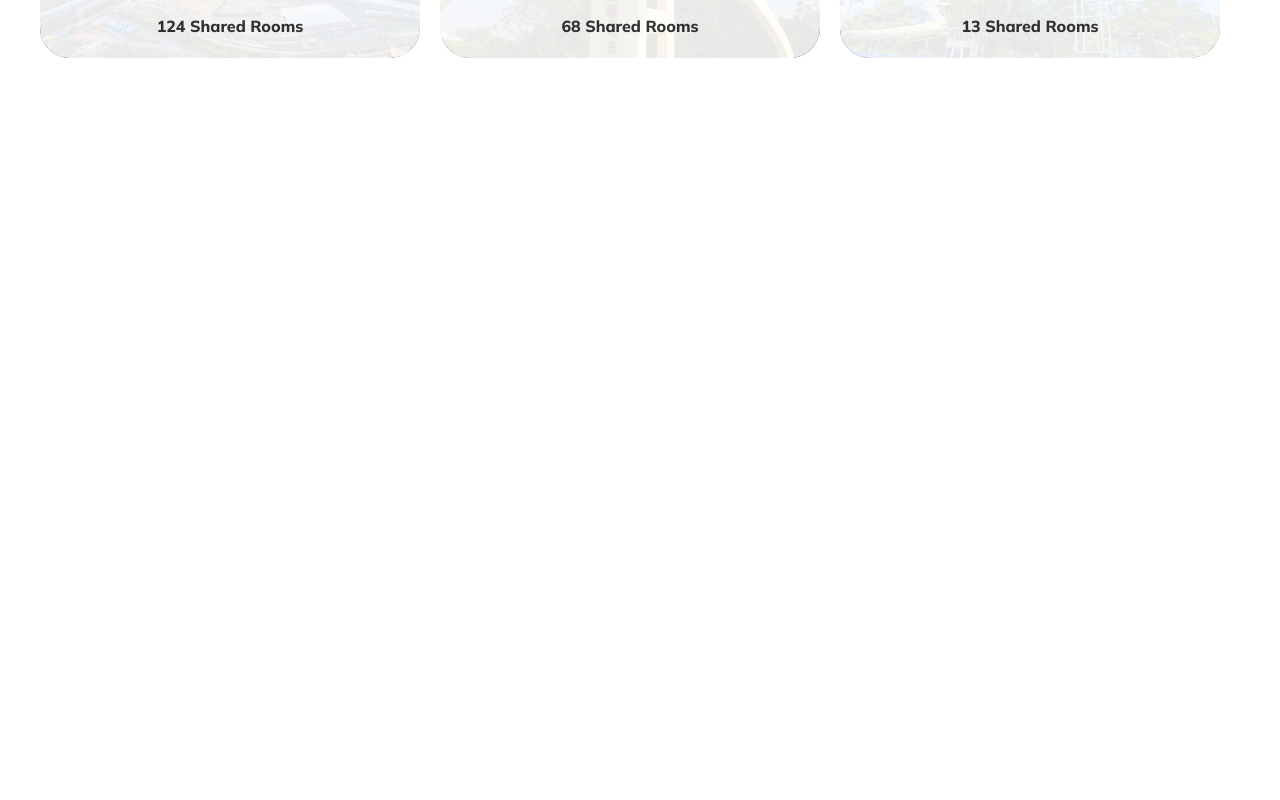
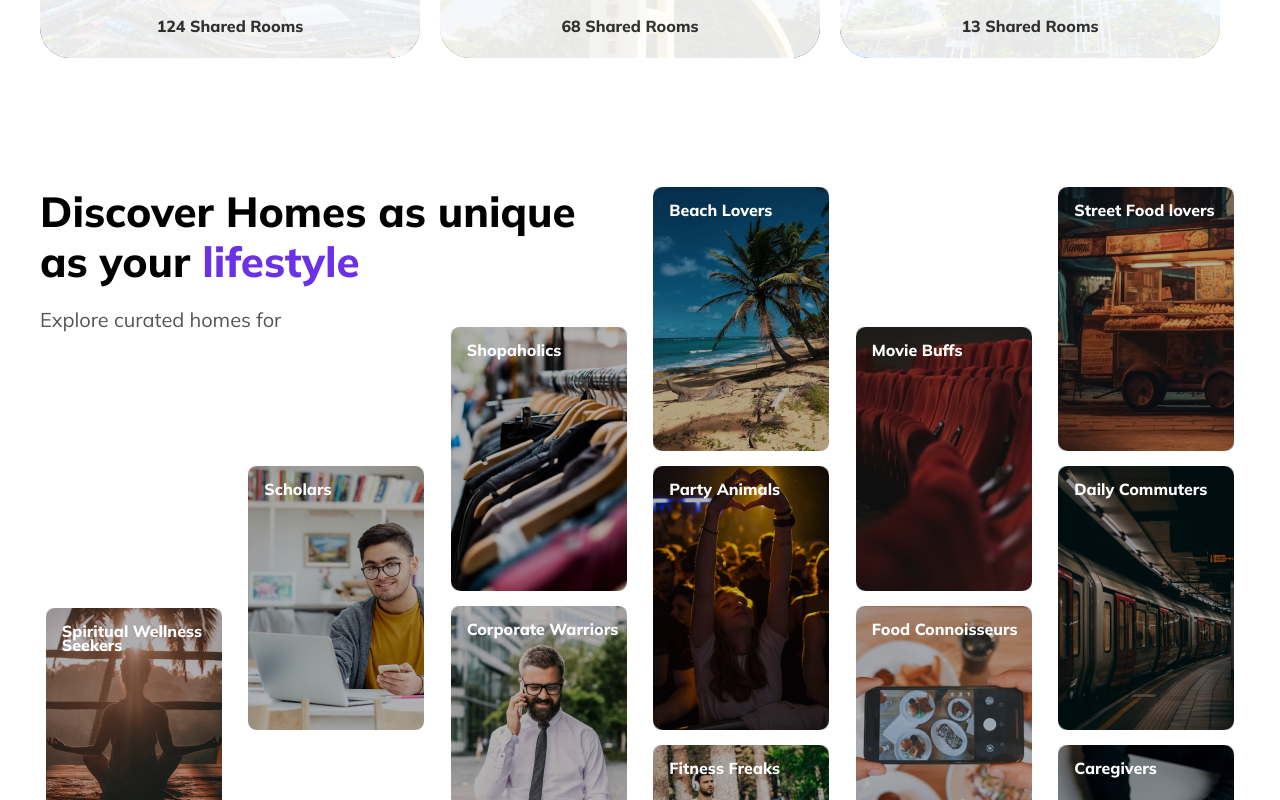
Before and after one commit to Sanket0798/getsethome-test, a Next.js app: page / in a window 1280 px wide. Shown: the part 1080-1880 px from the top of the page. Built offline with nearby package versions, Linux system fonts and the light colour scheme.

Commit message:
LifeStyle Section has been completed.

```diff
--- a/app/component/Home/LifeStyle.jsx
+++ b/app/component/Home/LifeStyle.jsx
@@ -1,4 +1,5 @@
-import React from "react";
+"use client";
+import React, { useState } from "react";
 import Image from "next/image";
 
 const lifestyleCategories = [
@@ -26,8 +27,137 @@ const lifestyleCategories = [
 ];
 
 const LifeStyle = () => {
+  // Create a reusable LifestyleCard component
+  const LifestyleCard = ({ image, title, description }) => {
+    const [isHovered, setIsHovered] = useState(false);
+
+    return (
+      <div
+        className="relative w-[176px] h-[264px] rounded-lg overflow-hidden cursor-pointer group"
+        onMouseEnter={() => setIsHovered(true)}
+        onMouseLeave={() => setIsHovered(false)}
+      >
+        <Image
+          className="h-[264px] w-auto object-cover rounded-[10px]"
+          width={176}
+          height={264}
+          src={image}
+          alt={title}
+        />
+        <div className="absolute inset-0 bg-black bg-opacity-30" />
+        <h2 className="absolute top-4 left-4 text-white text-[16px] leading-[14px] font-extrabold">
+          {title}
+        </h2>
+        <div
+          className={`absolute inset-0 bg-black bg-opacity-75 text-white transition-all duration-300 ease-in-out transform ${
+            isHovered ? "translate-y-0" : "translate-y-full"
+          }`}
+        >
+          <div className="h-full flex flex-col justify-between p-[15px]">
+            <div>
+              <h3 className="text-[16px] leading-[14px] font-extrabold mb-4">
+                {title}
+              </h3>
+              <p className="mb-4">{description}</p>
+            </div>
+            <button className="text-white ring-1 ring-white text-[12px] w-[125px] h-[34px] bg-transparent rounded-full duration-200 self-center">
+              EXPLORE HOMES
+            </button>
+          </div>
+        </div>
+      </div>
+    );
+  };
+
   return (
-    <section className="w-1200 h-[942px] mx-auto flex items-center justify-between">
+    <section className="w-1200 h-[942px] mx-auto py-[60px]">
+      <h2 className="absolute text-[42px] w-[560px] leading-[50px] font-extrabold">
+        Discover Homes as unique as your{" "}
+        <span className="text-[#6B31E7]">lifestyle</span>
+        <br />
+        <span className="text-[20px] text-[#555555] font-medium">
+          Explore curated homes for
+        </span>
+      </h2>
+      <div className="grid grid-cols-6 gap-x-[15px] h-full">
+        <div className="w-full h-[685px] flex items-end justify-center">
+          <LifestyleCard
+            image="/assets/HomePage/LifeStyle/Img8.jpg"
+            title="Spiritual Wellness Seekers"
+            description="Discover homes near spiritual wellness centers to immerse yourself in their tranquil aura."
+          />
+        </div>
+
+        <div className="w-full h-full items-center justify-center flex">
+          <LifestyleCard
+            image="/assets/HomePage/LifeStyle/Img10.jpg"
+            title="Scholars"
+            description="Want to stay near your college? Explore our residences near colleges and universities."
+          />
+        </div>
+
+        <div className="flex flex-col items-center justify-center w-full h-full gap-[15px]">
+          <LifestyleCard
+            image="/assets/HomePage/LifeStyle/Img2.jpg"
+            title="Shopaholics"
+            description="Tick Tock, time to Shop? Stay near the most happening Shopping streets, markets and malls"
+          />
+          <LifestyleCard
+            image="/assets/HomePage/LifeStyle/Img11.jpg"
+            title="Corporate Warriors"
+            description="Walk to work with our homes located around popular corporate parks."
+          />
+        </div>
+
+        <div className="flex flex-col items-center justify-center w-full h-full gap-[15px]">
+          <LifestyleCard
+            image="/assets/HomePage/LifeStyle/Img3.jpg"
+            title="Beach Lovers"
+            description="Love a peaceful walk on the beach? Explore our homes around beaches."
+          />
+          <LifestyleCard
+            image="/assets/HomePage/LifeStyle/Img7.jpg"
+            title="Party Animals"
+            description="Stay in a locality that’s always buzzing till the wee hours with pubs and clubs."
+          />
+          <LifestyleCard
+            image="/assets/HomePage/LifeStyle/Img6.jpg"
+            title="Fitness Freaks"
+            description="Live near local parks so you can walk your way to a healthier life."
+          />
+        </div>
+
+        <div className="flex flex-col items-center justify-center w-full h-full gap-[15px]">
+          <LifestyleCard
+            image="/assets/HomePage/LifeStyle/Img1.jpg"
+            title="Movie Buffs"
+            description="Love Movies? Stay near all the action (and drama) with homes near popular Cinemas."
+          />
+          <LifestyleCard
+            image="/assets/HomePage/LifeStyle/Img5.jpg"
+            title="Food Connoisseurs"
+            description="Fancy a good meal? Stay close to happening upscale restaurants."
+          />
+        </div>
+
+        <div className="flex flex-col items-center justify-center w-full h-full gap-[15px]">
+          <LifestyleCard
+            image="/assets/HomePage/LifeStyle/Img4.jpg"
+            title="Street Food lovers"
+            description="Always in the mood for a quick bite? Live in homes just steps away from street food and local markets."
+          />
+          <LifestyleCard
+            image="/assets/HomePage/LifeStyle/Img9.jpg"
+            title="Daily Commuters"
+            description="Always pressed for time? Live near public transportation to reclaim more of your day to enjoy."
+          />
+          <LifestyleCard
+            image="/assets/HomePage/LifeStyle/Img12.jpg"
+            title="Caregivers"
+            description="Discover homes near hospitals to ensure convenient access and support."
+          />
+        </div>
+      </div>
     </section>
   );
 };
--- a/app/component/Home/Locality.jsx
+++ b/app/component/Home/Locality.jsx
@@ -1,6 +1,7 @@
 "use client";
 import React, { useState } from "react";
 import Image from "next/image";
+import Slider from "react-slick";
 
 const locations = [
   {
@@ -80,7 +81,6 @@ const Locality = () => {
           ))}
         </div>
 
-        {/* Navigation Buttons */}
         <button
           onClick={handlePrev}
           className={`absolute top-1/2 left-0 z-10 transform -translate-y-1/2 w-[40px] h-[40px] p-2 bg-purple-500 text-white rounded-full hover:bg-purple-700 transition-colors duration-300 ${
```
